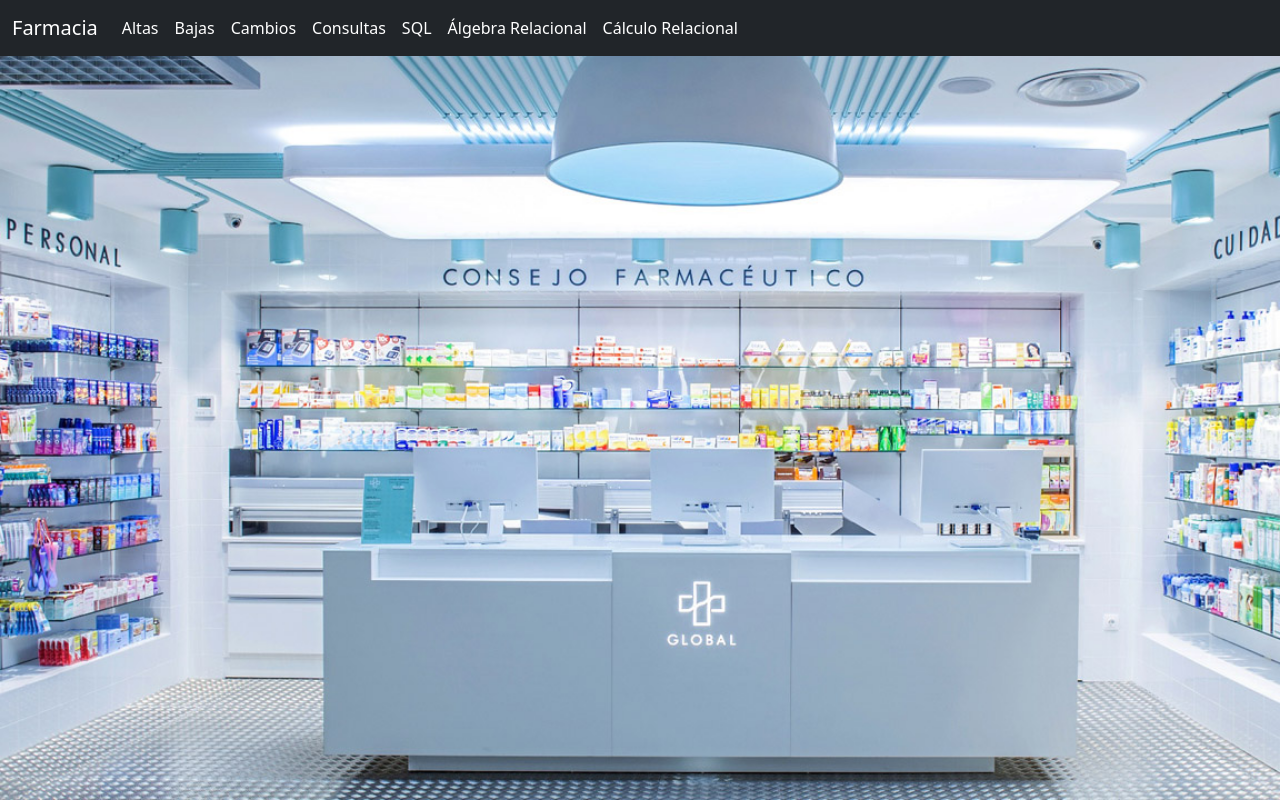
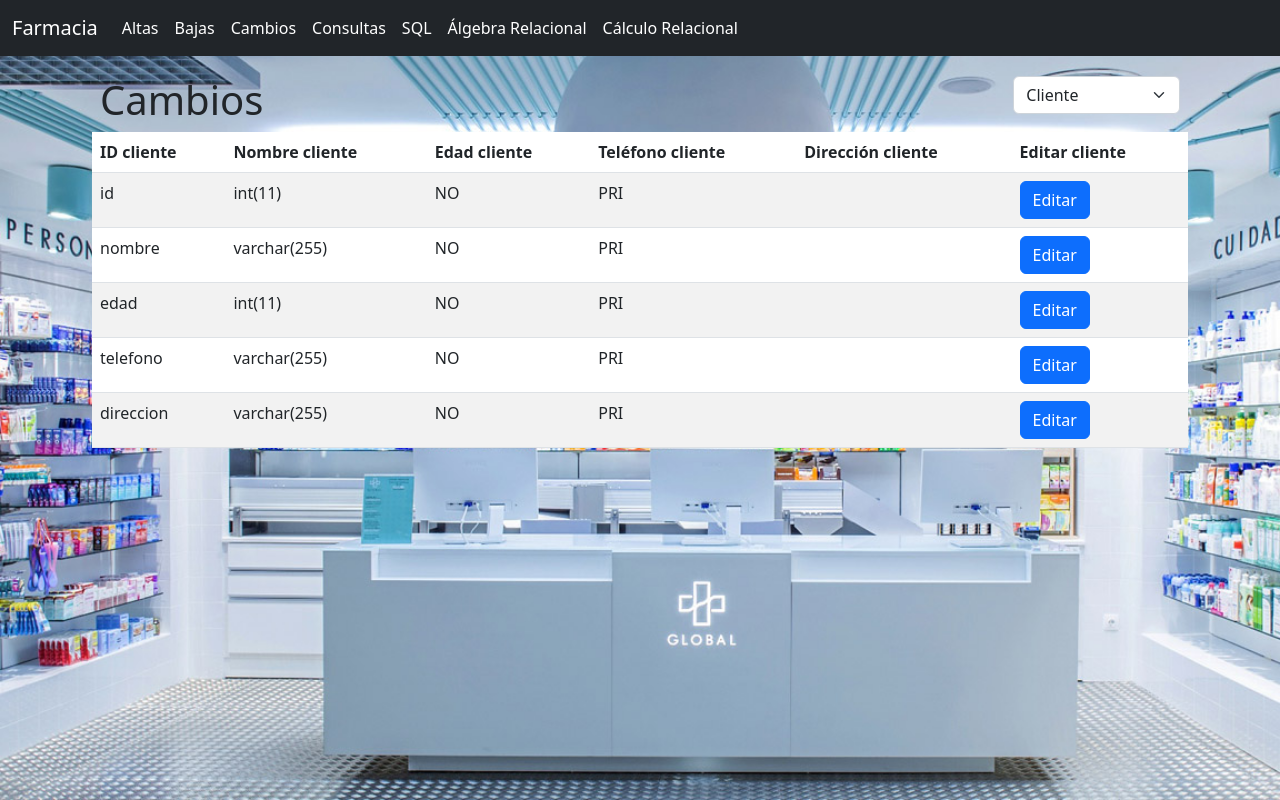
Before and after one commit to KevindeJesusUAA/FrontBasedeDatos, an Angular app: page /cambios in a window 1280 px wide. Before the commit this address led to /. Built offline with nearby package versions, Linux system fonts and the light colour scheme.

Commit message:
Ajuste componentes de bajas y cambios

```diff
--- a/src/app/altas/altas.component.html
+++ b/src/app/altas/altas.component.html
@@ -1,14 +1 @@
-<div class="contenedorPrincipal">
-  <div class="row g-3">
-    <input type="hidden" id="operacion" value="altas">
-    <div class="col-md-10">
-      <h1>Altas</h1>
-    </div>
-    <div class="col-md-2">
-      <app-vistas></app-vistas>
-    </div>
-  </div>
-  <div class="row g-3">
-      <router-outlet></router-outlet>
-  </div>
-</div>
+<p>altas works!</p>
--- a/src/app/altas/altas.component.ts
+++ b/src/app/altas/altas.component.ts
@@ -1,4 +1,6 @@
 import { Component } from '@angular/core';
+import { Router } from '@angular/router';
+
 
 @Component({
   selector: 'app-altas',
@@ -7,4 +9,11 @@ import { Component } from '@angular/core';
 })
 export class AltasComponent {
 
+  tabla:string = "cliente";
+
+  constructor(private router: Router){}
+
+  cargarTabla(){
+    this.router.navigate([this.tabla]);
+  }
 }
--- a/src/app/app-routing.module.ts
+++ b/src/app/app-routing.module.ts
@@ -7,6 +7,7 @@ import { ProovedorComponent } from './proovedor/proovedor.component';
 import { DoctorComponent } from './doctor/doctor.component';
 import { BajasComponent } from './bajas/bajas.component';
 import { AltasComponent } from './altas/altas.component';
+import { CambiosComponent } from './cambios/cambios.component';
 
 const routes: Routes = [
   { path: 'producto', component: ProductosComponent },
@@ -16,6 +17,7 @@ const routes: Routes = [
   { path: 'doctor', component: DoctorComponent },
   {path: 'bajas', component: BajasComponent},
   {path: 'altas', component: AltasComponent},
+  {path: 'cambios', component: CambiosComponent},
   { path: '', redirectTo: '/producto', pathMatch: 'full' },
 ];
 
--- a/src/app/app.module.ts
+++ b/src/app/app.module.ts
@@ -16,6 +16,7 @@ import { HttpClientModule } from '@angular/common/http';
 import { BajasComponent } from './bajas/bajas.component';
 import { ProductosComponent } from './productos/productos.component';
 import { AltasComponent } from './altas/altas.component';
+import { CambiosComponent } from './cambios/cambios.component';
 
 @NgModule({
   declarations: [
@@ -28,7 +29,8 @@ import { AltasComponent } from './altas/altas.component';
     BajasComponent,
     ClienteComponent,
     ProductosComponent,
-    AltasComponent
+    AltasComponent,
+    CambiosComponent
   ],
   imports: [
     BrowserModule,
--- a/src/app/bajas/bajas.component.html
+++ b/src/app/bajas/bajas.component.html
@@ -1,3 +1,10 @@
+<div class="contenedorPrincipal">
+  <div class="row g-3">
+    <input type="hidden" id="operacion" value="altas">
+    <div class="col-md-10">
+      <h1>Bajas</h1>
+    </div>
+    <div class="col-md-2">
       <div class="menu">
         <select [(ngModel)]="tabla" class="form-select" id="menuTabla" aria-label="Default select example" (change)="cargarTabla()">
             <option value="producto" selected>Producto</option>
@@ -7,7 +14,9 @@
             <option value="doctor">Doctor</option>
         </select>
     </div>
-
+    </div>
+  </div>
+  <div class="row g-3">
     <table *ngIf="descripcionTabla && tabla!='producto'" class="table table-striped table-hover">
       <thead>
         <tr>
@@ -51,6 +60,9 @@
           <td>{{ campo.marcaProducto }}</td>
           <td>{{ campo.costoProducto }}</td>
           <td>{{ campo.existenciaProducto }}</td>
+          <td><button type="button" class="btn btn-danger" (click)="baja(campo.idProducto)">Eliminar</button></td>
         </tr>
       </tbody>
   </table>
+  </div>
+</div>
--- /dev/null
+++ b/src/app/cambios/cambios.component.html
@@ -0,0 +1,67 @@
+<div class="contenedorPrincipal">
+    <div class="row g-3">
+      <input type="hidden" id="operacion" value="altas">
+      <div class="col-md-10">
+        <h1>Cambios</h1>
+      </div>
+      <div class="col-md-2">
+
+        <div class="menu">
+            <select [(ngModel)]="tabla" class="form-select" id="menuTabla" aria-label="Default select example" (change)="cargarTabla()">
+                <option value="producto" selected>Producto</option>
+                <option value="empleado">Empleado</option>
+                <option value="cliente">Cliente</option>
+                <option value="proveedor">Proveedor</option>
+                <option value="doctor">Doctor</option>
+            </select>
+        </div>
+      </div>
+    </div>
+    <div class="row g-3">
+        <table *ngIf="descripcionTabla && tabla!='producto'" class="table table-striped table-hover">
+            <thead>
+              <tr>
+                <th>ID {{tabla}}</th>
+                <th>Nombre {{tabla}}</th>
+                <th>Edad {{tabla}}</th>
+                <th>Teléfono {{tabla}}</th>
+                <th>Dirección {{tabla}}</th>
+                <th>Editar {{tabla}}</th>
+              </tr>
+            </thead>
+            <tbody>
+              <tr *ngFor="let campo of descripcionTabla">
+                <td>{{ campo.id }}</td>
+                <td>{{ campo.nombre }}</td>
+                <td>{{ campo.edad }}</td>
+                <td>{{ campo.telefono }}</td>
+                <td>{{ campo.direccion }}</td>
+                <td><button type="button" class="btn btn-primary" (click)="cambio(campo)">Editar</button></td>
+              </tr>
+            </tbody>
+        </table>
+
+        <table *ngIf="descripcionTabla && tabla=='producto'" class="table table-striped table-hover">
+            <thead>
+              <tr>
+                <th>ID Producto</th>
+                <th>Nombre Producto</th>
+                <th>Marca Producto</th>
+                <th>Costo Producto</th>
+                <th>Existencia Producto</th>
+                <th>Editar Producto</th>
+              </tr>
+            </thead>
+            <tbody>
+              <tr *ngFor="let campo of descripcionTabla">
+                <td>{{ campo.idProducto }}</td>
+                <td>{{ campo.nombreProducto }}</td>
+                <td>{{ campo.marcaProducto }}</td>
+                <td>{{ campo.costoProducto }}</td>
+                <td>{{ campo.existenciaProducto }}</td>
+                <td><button type="button" class="btn btn-primary" (click)="cambio(campo)">Editar</button></td>
+              </tr>
+            </tbody>
+        </table>
+    </div>
+  </div>
--- /dev/null
+++ b/src/app/cambios/cambios.component.ts
@@ -0,0 +1,41 @@
+import { Component, OnInit } from '@angular/core';
+import { DbclientService } from '../dbclient.service';
+import { Router } from '@angular/router';
+
+@Component({
+  selector: 'app-cambios',
+  templateUrl: './cambios.component.html',
+  styleUrls: ['./cambios.component.css']
+})
+export class CambiosComponent {
+
+  constructor(private servicio: DbclientService, private router:Router) { }
+
+  tabla:string = 'cliente';
+  descripcionTabla:any;
+
+  ngOnInit(): void {
+    this.cargarTabla();
+  }
+
+  cargarTabla(){
+    /*this.servicio.describirTabla({tabla:this.tabla}).subscribe(
+      (datos:any) => {
+        console.log(datos);
+        this.descripcionTabla = datos;
+      }
+    );*/
+
+    this.descripcionTabla = [{ id: 'id', nombre: 'int(11)', edad: 'NO', telefono: 'PRI', direccion: null},
+    { id: 'nombre', nombre: 'varchar(255)', edad: 'NO', telefono: 'PRI', direccion: null},
+    { id: 'edad', nombre: 'int(11)', edad: 'NO', telefono: 'PRI', direccion: null},
+    { id: 'telefono', nombre: 'varchar(255)', edad: 'NO', telefono: 'PRI', direccion: null},
+    { id: 'direccion', nombre: 'varchar(255)', edad: 'NO', telefono: 'PRI', direccion: null}];
+  }
+
+  cambio(campo:any){
+    campo = this.descripcionTabla[1];
+    console.log(campo);
+    this.router.navigate(['/alta']);
+  }
+}
--- a/src/app/menu/menu.component.html
+++ b/src/app/menu/menu.component.html
@@ -18,7 +18,7 @@
                             <a class="nav-link active" aria-current="page" href="#" id="bajas" routerLink="/bajas">Bajas</a>
                         </li>
                         <li class="nav-item">
-                            <a class="nav-link active" aria-current="page" href="#" id="cambios" onclick="menu(this.id)">Cambios</a>
+                            <a class="nav-link active" aria-current="page" href="#" id="cambios" routerLink="/cambios">Cambios</a>
                         </li>
                         <li class="nav-item">
                             <a class="nav-link active" aria-current="page" href="#" id="consultas" onclick="menu(this.id)">Consultas</a>
```
Also changed, not shown: src/app/cambios/cambios.component.css (added), 1 other file (tests, documents, lock files or other folders). Lines whose indentation alone changed are shown as unchanged.
